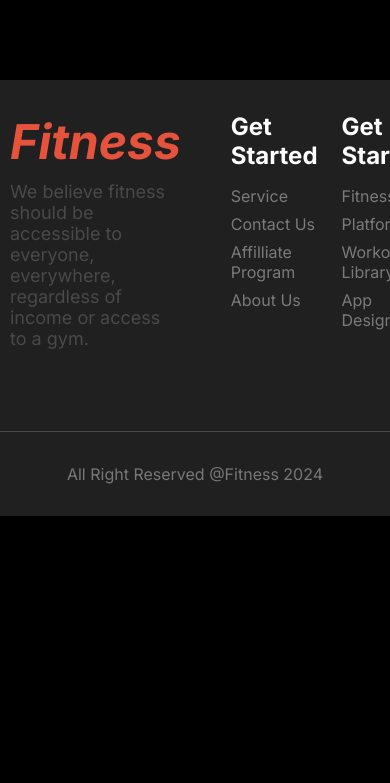
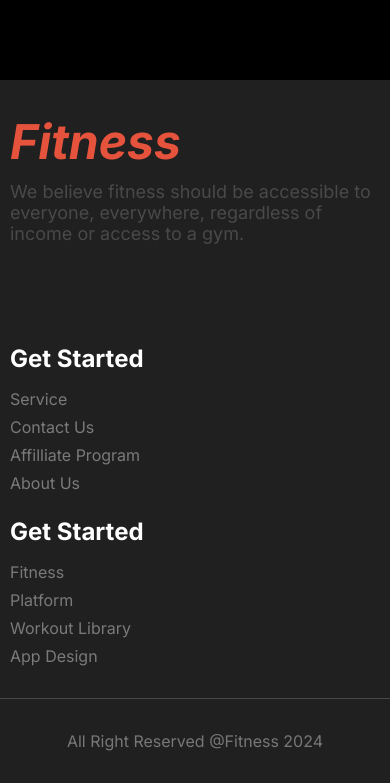
Before and after one commit to marinaakter/Fitness-site, a plain HTML site: page index.html in a window 390 px wide. Shown: the part 5988-6771 px from the top of the page. Before the commit the page ends 6504 px from the top, so only its background shows below. Drawn offline with nearby package versions, Linux system fonts and the light colour scheme.

Commit message:
Update footer styles for responsive design

```diff
--- a/style/main.css
+++ b/style/main.css
@@ -451,10 +451,6 @@ footer .footer-container-2{
 
 
 
-
-
-
-
 @media screen and (max-width: 425px) {
   nav .menu-icon {
     display: inline;
@@ -568,3 +564,18 @@ footer .footer-container-2{
     bottom: -4rem;
   }
 }
+
+@media screen and (max-width: 425px) {
+  footer .footer-container-2{
+    grid-template-columns: 1fr;
+  }
+  .footer-link{
+    grid-template-columns: 1fr;
+  }
+}
+
+@media screen and (min-width: 768px) and (max-width: 992px){
+  footer .footer-container-2{
+    grid-template-columns: 1fr;
+  }
+}
```
